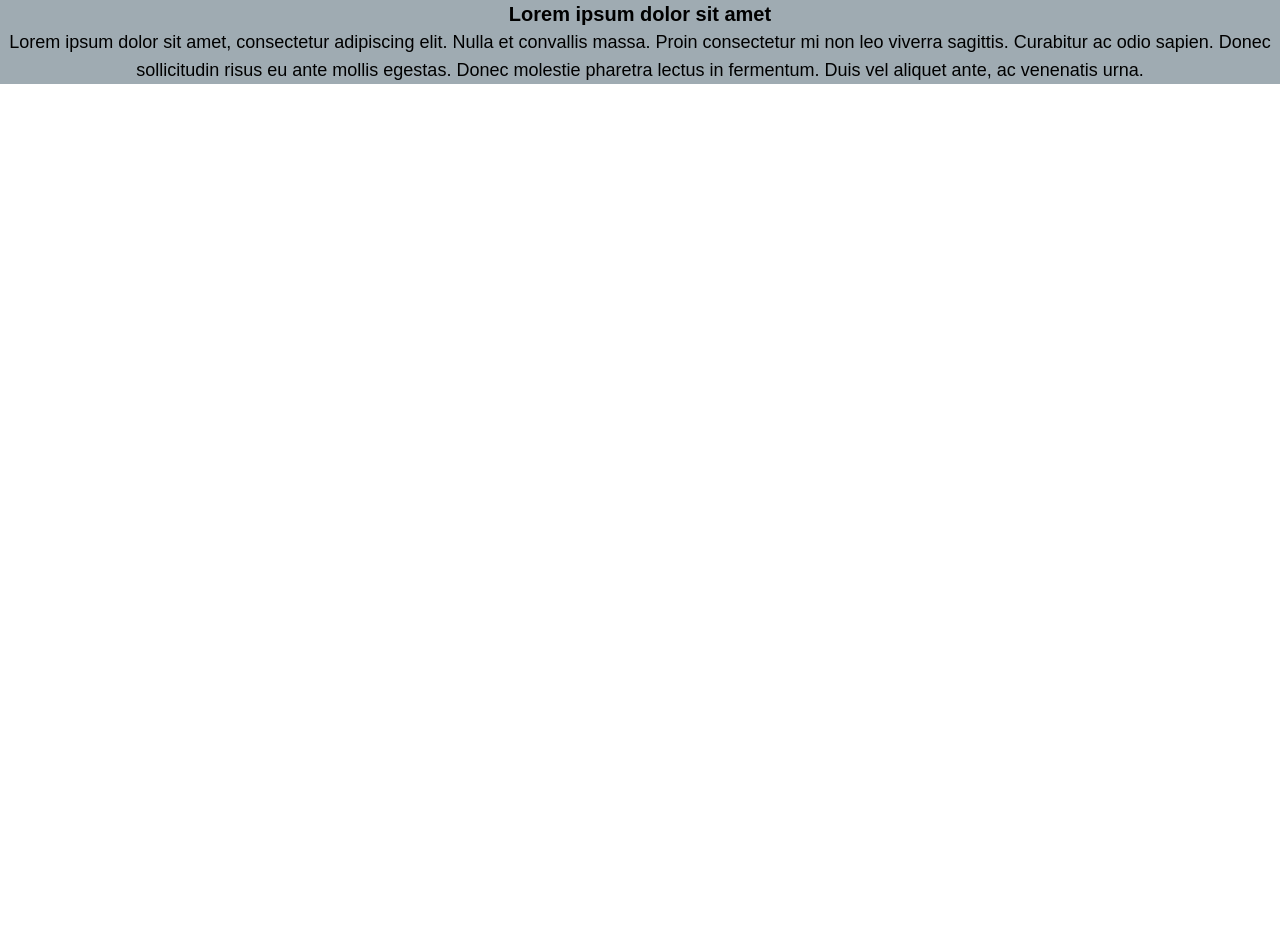
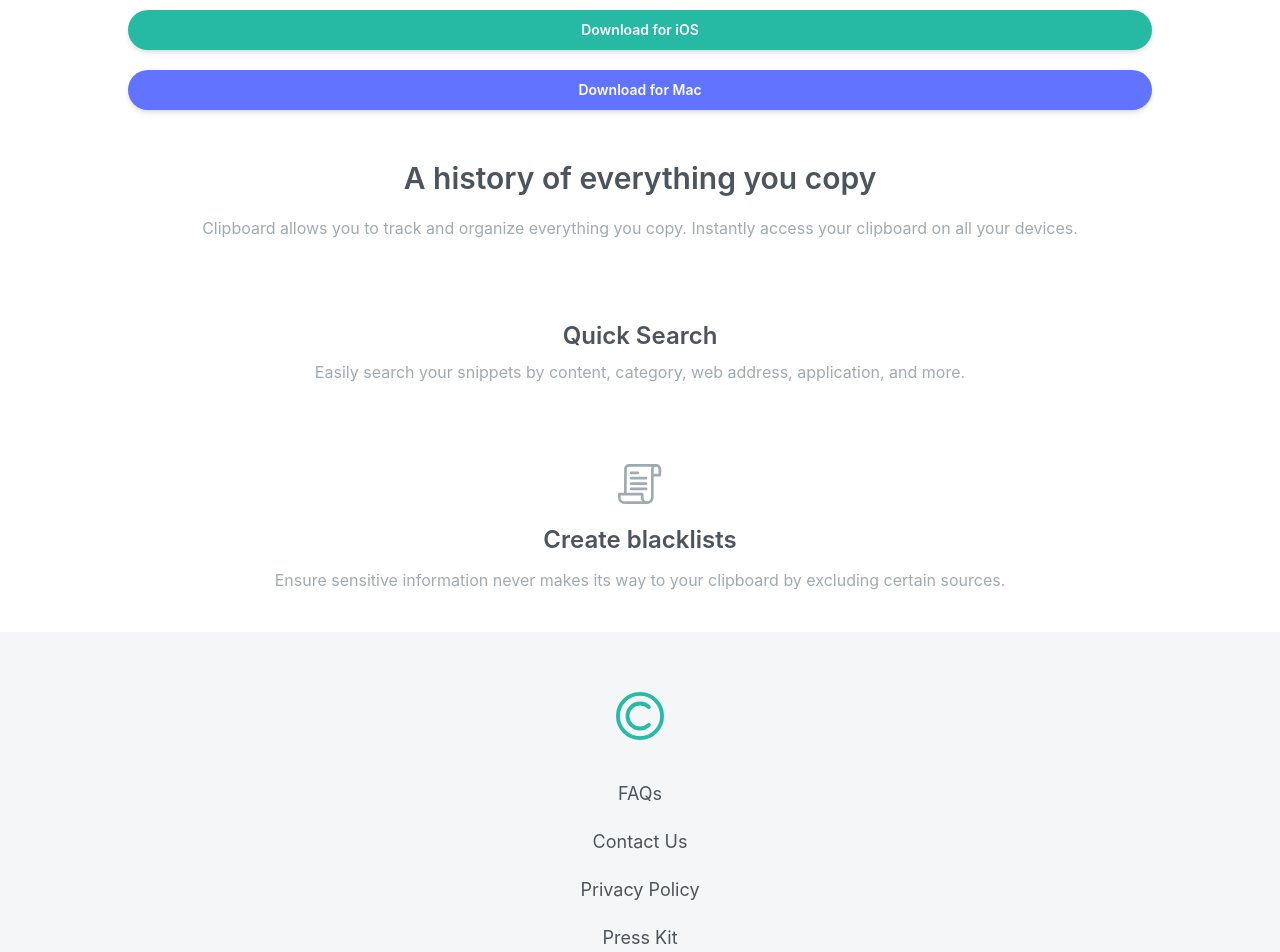
Before and after one commit to farrel-hi/clipboard-landing-page-react, a React (Create React App) app: page / in a window 1280 px wide. Shown: the top 952 px of the page. Before the commit the page ends 800 px from the top, so only its background shows below. Built offline with nearby package versions, Linux system fonts and the light colour scheme; a web font is replaced by a local one.

Commit message:
add components

```diff
--- a/src/App.js
+++ b/src/App.js
@@ -1,17 +1,34 @@
 import React from 'react';
 import './App.css';
+import data from "./text-data/text-data.json";
 
 import BigCenteredTitleDescription from './components/BigCenteredTitleDescription';
 import SmallTitleDescription from './components/SmallLeftTitleDescription';
 import IconCenteredTitleDescription from './components/IconCenteredTitleDescription';
+import Footer from './components/Footer';
+import DownloadButtons from './components/DownloadButtons';
+
+//Image Variables
+import icon_blacklist from "./images/icon-blacklist.svg";
 
 function App() {
   return (
-    <div className="App">
-
-      <BigCenteredTitleDescription/>
-      <SmallTitleDescription/>
-      <IconCenteredTitleDescription/>
+    <div className="App font_display">
+      <DownloadButtons />
+      <BigCenteredTitleDescription
+        title={data.intro.title}
+        desc={data.intro.description}
+      />
+      <SmallTitleDescription
+        title={data.quick_search.title}
+        desc={data.quick_search.description}
+      />
+      <IconCenteredTitleDescription
+        icon={icon_blacklist}
+        title={data.create_blacklists.title}
+        desc={data.create_blacklists.description}
+      />
+      <Footer/>
     </div>
   );
 }
--- a/src/components/BigCenteredTitleDescription.js
+++ b/src/components/BigCenteredTitleDescription.js
@@ -1,13 +1,10 @@
 import React from "react";
 
-function BigCenteredTitleDescription() {
+function BigCenteredTitleDescription(props) {
     return (
-        <div className="bg-gray-light font-display font-normal text-lg">
-            <h1 className="font-semibold text-xl">Lorem ipsum dolor sit amet</h1>
-            <p>
-                Lorem ipsum dolor sit amet, consectetur adipiscing elit. Nulla et convallis massa. Proin consectetur mi non leo viverra sagittis. Curabitur ac odio sapien.
-                Donec sollicitudin risus eu ante mollis egestas. Donec molestie pharetra lectus in fermentum. Duis vel aliquet ante, ac venenatis urna.
-            </p>
+        <div className="p-10">
+            <h1 className="font-semibold text-3xl text-gray-dark mb-5">{props.title}</h1>
+            <p className="text-base text-gray-light">{props.desc}</p>
         </div>
     );
 }
--- /dev/null
+++ b/src/components/DownloadButtons.js
@@ -0,0 +1,20 @@
+import React from "react";
+
+function DownloadButtons() {
+  return(
+    <div className="
+    flex-row text-white font-semibold text-sm
+    [&>*]:shadow-md
+    [&>*]:rounded-3xl
+    [&>*]:my-2.5
+    [&>*]:w-4/5
+    [&>*]:h-10
+    "
+    >
+      <button type="button" className="bg-cyan shadow-cyan-500/50 active:bg-cyan-glow">Download for iOS</button>
+      <button type="button" className="bg-blue shadow-blue-500/50 active:bg-blue-glow">Download for Mac</button>
+    </div>
+  );
+}
+
+export default DownloadButtons;
--- /dev/null
+++ b/src/components/Footer.js
@@ -0,0 +1,31 @@
+import React from "react";
+import logo from "../images/logo.svg";
+import { ReactComponent as FacebookIcon } from "../images/icon-facebook.svg";
+import { ReactComponent as TwitterIcon } from "../images/icon-twitter.svg";
+import { ReactComponent as InstagramIcon } from "../images/icon-instagram.svg";
+
+function Footer() {
+  return (
+    <footer className="flex-column bg-gray py-10 px-20">
+      <div className="flex justify-center py-5">
+        <img src={logo} className="h-12" alt="logo" />
+      </div>
+      <nav>
+        <ul className="text-gray-dark text-lg [&>*]:my-5">
+          <li className="active:text-cyan"><button type="button">FAQs</button></li>
+          <li className="active:text-cyan"><button type="button">Contact Us</button></li>
+          <li className="active:text-cyan"><button type="button">Privacy Policy</button></li>
+          <li className="active:text-cyan"><button type="button">Press Kit</button></li>
+          <li className="active:text-cyan"><button type="button">Install Guide</button></li>
+        </ul>
+      </nav>
+      <div className="flex justify-evenly py-5">
+        <FacebookIcon className="active-fill-cyan" />
+        <TwitterIcon className="active-fill-cyan" />
+        <InstagramIcon className="active-fill-cyan" />
+      </div>
+    </footer>
+  );
+}
+
+export default Footer;
--- a/src/components/IconCenteredTitleDescription.js
+++ b/src/components/IconCenteredTitleDescription.js
@@ -1,9 +1,13 @@
 import React from "react";
 
-function IconCenteredTitleDescription() {
-    return(
-        <div className="">
-
+function IconCenteredTitleDescription(props) {
+    return (
+        <div className="p-10">
+            <div className="w-full flex justify-center mb-5">
+                <img src={props.icon} />
+            </div>
+            <h1 className="font-semibold text-2xl text-gray-dark mb-3">{props.title}</h1>
+            <p className="text-base text-gray-light">{props.desc}</p>
         </div>
     );
 }
--- a/src/components/SmallLeftTitleDescription.js
+++ b/src/components/SmallLeftTitleDescription.js
@@ -1,9 +1,10 @@
 import React from "react";
 
-function SmallTitleDescription() {
+function SmallTitleDescription(props) {
     return(
-        <div className="">
-
+        <div className="p-10">
+            <h1 className="font-semibold text-2xl text-gray-dark mb-2">{props.title}</h1>
+            <p className="text-base text-gray-light">{props.desc}</p>
         </div>
     );
 }
--- a/src/text-data/text-data.json
+++ b/src/text-data/text-data.json
@@ -3,43 +3,43 @@
         "title": "A history of everything you copy",
         "description": "Clipboard allows you to track and organize everything you copy. Instantly access your clipboard on all your devices."
     },
-    "feature-tracking": {
+    "feature_tracking": {
         "title": "Keep track of your snippets",
         "description": "Clipboard instantly stores any item you copy in the cloud, meaning you can access your snippets immediately on all your devices. Our Mac and iOS apps will help you organize everyting."
     },
-    "quick-search": {
+    "quick_search": {
         "title": "Quick Search",
         "description": "Easily search your snippets by content, category, web address, application, and more."
     },
-    "icloud-sync": {
+    "icloud_sync": {
         "title": "iCloud Sync",
         "description": "Instantly saves and syncs snippets across all your devices."
     },
-    "complete-history": {
+    "complete_history": {
         "title": "Complete History",
         "description": "Retrieve any snippets from the first moment you started using the app."
     },
-    "feature-accessibility": {
+    "feature_accessibility": {
         "title": "Access Clipboard anywhere",
         "description": "Whether you're on the go, or at your computer, you can access all your Clipboard snippets in a few simple clicks."
     },
-    "feature-supercharge": {
+    "feature_supercharge": {
         "title": "Supercharge your workflow",
         "description": "We've got the tools to boost your productivity."
     },
-    "create-blacklists": {
+    "create_blacklists": {
         "title": "Create blacklists",
         "description": "Ensure sensitive information never makes its way to your clipboard by excluding certain sources."
     },
-    "plain-text-snippets": {
+    "plain_text_snippets": {
         "title": "Plain text snippets",
         "description": "Remove unwanted formaatting from copied text for a consistent look."
     },
-    "sneak-preview":{
+    "sneak_preview":{
         "title": "Sneak preview",
         "description": "Quick preview of all snippets on your Clipboard for easy access."
     },
-    "feature-clipboard-devices":{
+    "feature_clipboard_devices":{
         "title": "Clipboard for iOS and Mac OS",
         "description": "Available for free on the App Store. Download for Mac or iOS, sync with iCloud and you're ready to start adding to your clipboard."
     }
--- a/tailwind.config.js
+++ b/tailwind.config.js
@@ -5,7 +5,9 @@ module.exports = {
     "./src/App.js",
     "./src/components/BigCenteredTitleDescription.js",
     "./src/components/SmallLeftTitleDescription.js",
-    "./src/components/IconCenteredTitleDescription.js"
+    "./src/components/IconCenteredTitleDescription.js",
+    "./src/components/Footer.js",
+    "./src/components/DownloadButtons.js"
   ],
   theme: {
     // Define the Responsive Breakpoints.
@@ -15,9 +17,13 @@ module.exports = {
     },
     colors: {
       "cyan": "#26baa4",
+      "cyan-glow": "#5dccbb",
       "blue": "#6173ff",
+      "blue-glow":"#8896ff",
+      "gray": "#f5f6f8",
       "gray-light": "#9fabb2",
-      "gray-dark": "#4c545d"
+      "gray-dark": "#4c545d",
+      "white": "#ffffff"
     },
     fontFamily:{
       display: ["Bai Jamjuree",'sans-serif']
```
